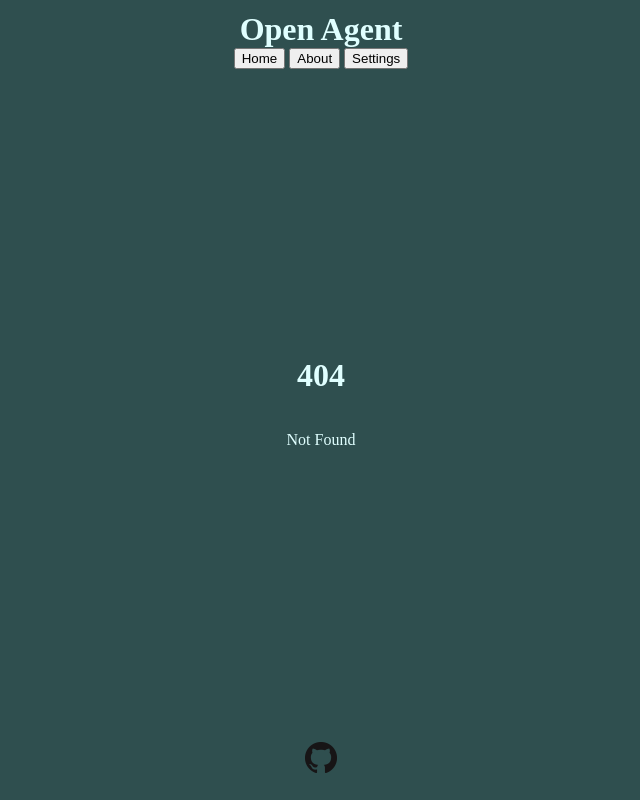
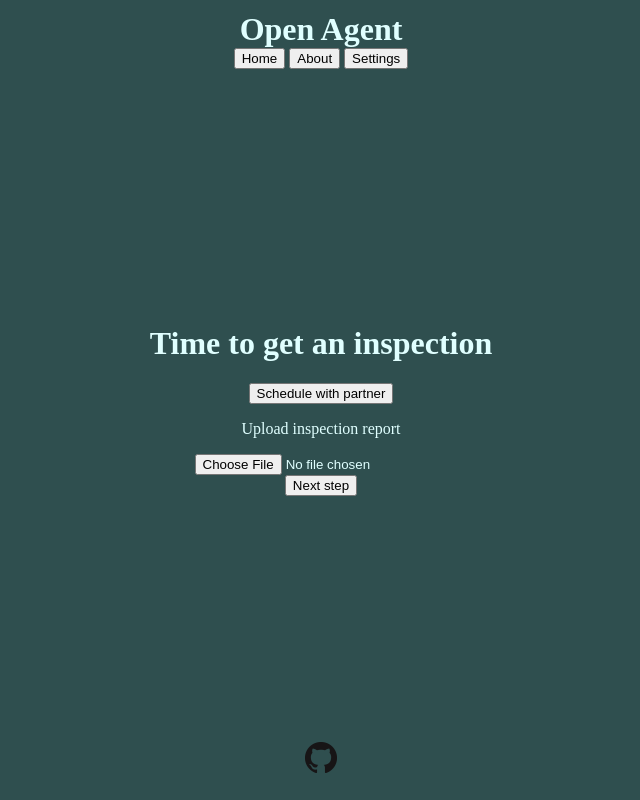
Before and after one commit to wjoseph0/open-agent-old, a SvelteKit app: page /sell/inspection in a window 1280 px wide. Before the commit this address had no page. Shown: the whole page, without its empty margins (319-959 px from the left). Built offline with nearby package versions, Linux system fonts and the light colour scheme.

Commit message:
selling flow

```diff
--- a/src/routes/+page.svelte
+++ b/src/routes/+page.svelte
@@ -1 +1,10 @@
-<h1>Home</h1>
+<a href="./sell/inspection"><button>Sell</button></a>
+<button>Buy</button>
+
+<style>
+	button {
+		width: 150px;
+		height: 50px;
+		margin: 10px;
+	}
+</style>
--- /dev/null
+++ b/src/routes/sell/+page.svelte
@@ -0,0 +1 @@
+<h1>Specify which stage you are at.</h1>
--- /dev/null
+++ b/src/routes/sell/inspection/+page.svelte
@@ -0,0 +1,8 @@
+<h1>Time to get an inspection</h1>
+<a href="https://walltowallhomeinspection.setmore.com/bookappointment"
+	><button>Schedule with partner</button></a
+>
+<p>Upload inspection report</p>
+<input type="file" />
+
+<a href="./pricing"><button>Next step</button></a>
--- /dev/null
+++ b/src/routes/sell/listing/+page.svelte
@@ -0,0 +1,3 @@
+<h1>Time to list your house!</h1>
+
+<a href="./listing/offers"><button>View offers</button></a>
--- /dev/null
+++ b/src/routes/sell/listing/closing/+page.svelte
@@ -0,0 +1,3 @@
+<h1>Congrats! Now let's close.</h1>
+
+<button>Send accepted offer to title company</button>
--- /dev/null
+++ b/src/routes/sell/listing/offers/+page.svelte
@@ -0,0 +1,3 @@
+<h1>Let's view current offers.</h1>
+
+<a href="./closing"><button>Accept offer</button></a>
--- /dev/null
+++ b/src/routes/sell/photography/+page.svelte
@@ -0,0 +1,3 @@
+<h1>Schedule professional photos of your house.</h1>
+
+<a href="./listing"><button>Next step</button></a>
--- /dev/null
+++ b/src/routes/sell/pricing/+page.svelte
@@ -0,0 +1,5 @@
+<h1>Set the price of your house to sell.</h1>
+
+<button>I want someone else to help me</button>
+
+<a href="./staging"><button>Next step</button></a>
--- /dev/null
+++ b/src/routes/sell/staging/+page.svelte
@@ -0,0 +1,3 @@
+<h1>Stage your house to sell.</h1>
+
+<a href="./photography"><button>Next step</button></a>
```
